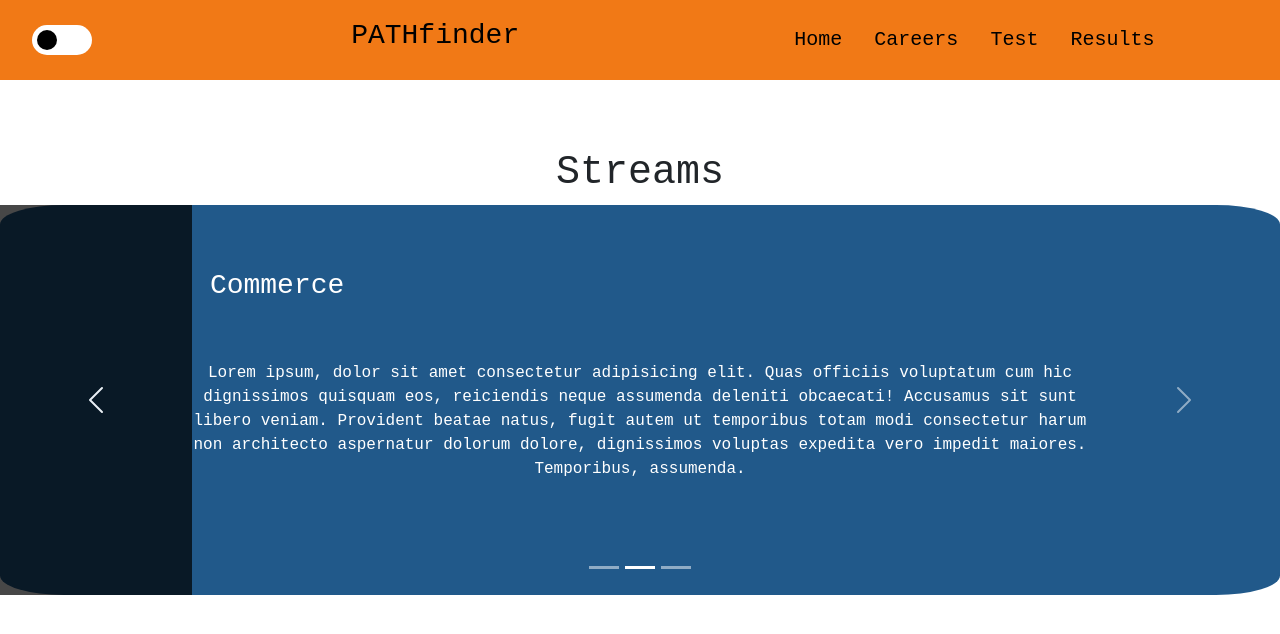
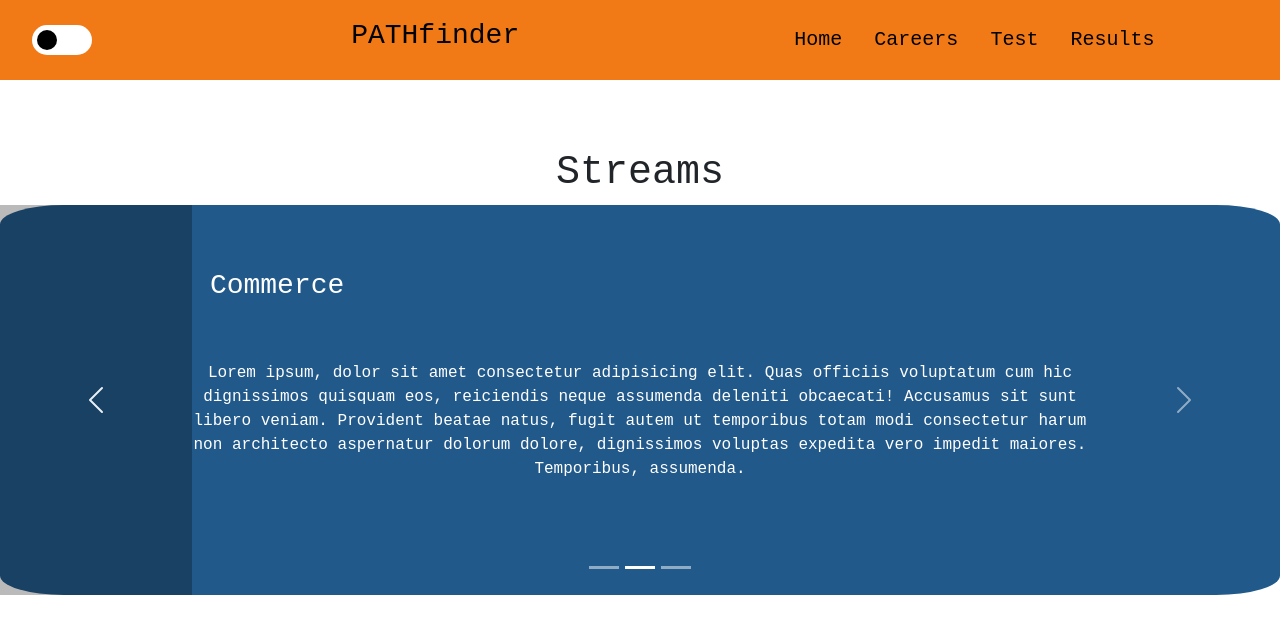
Before and after one commit to Phoenix1192/SIH_Proj, a React (Create React App) app: page / in a window 1280 px wide. In both pictures the pointer is over the button 96 px from the left and 1228 px from the top of the page. Shown: the part 828-1462 px from the top of the page. Built offline with nearby package versions, Linux system fonts and the light colour scheme.

Commit message:
changed the opacity

```diff
--- a/src/components/CarouselComponent.css
+++ b/src/components/CarouselComponent.css
@@ -15,7 +15,7 @@
 
 .carousel-control-prev:hover,
 .carousel-control-next:hover {
-  background-color: rgba(0, 0, 0, 0.8); /* Adjust the hover background color if needed */
+  background-color: rgba(0, 0, 0, 0.3); /* Adjust the hover background color if needed */
 }
 
 .content{
```
